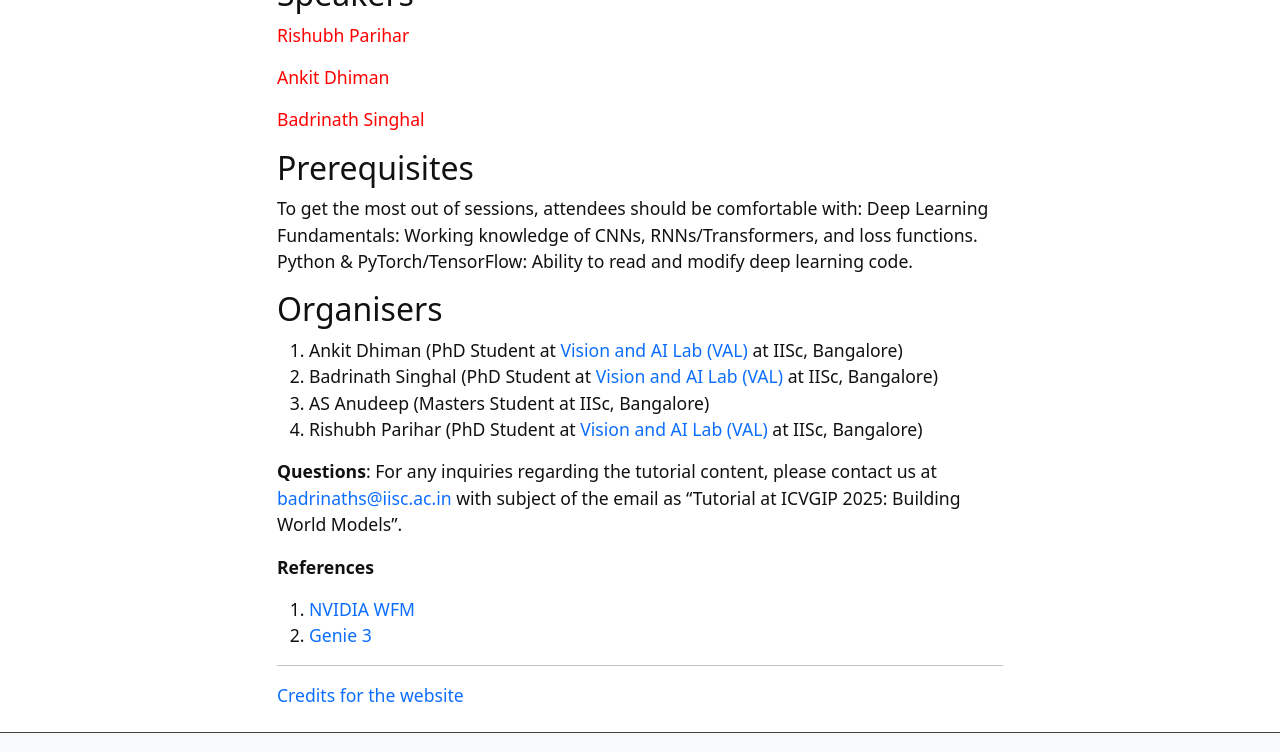
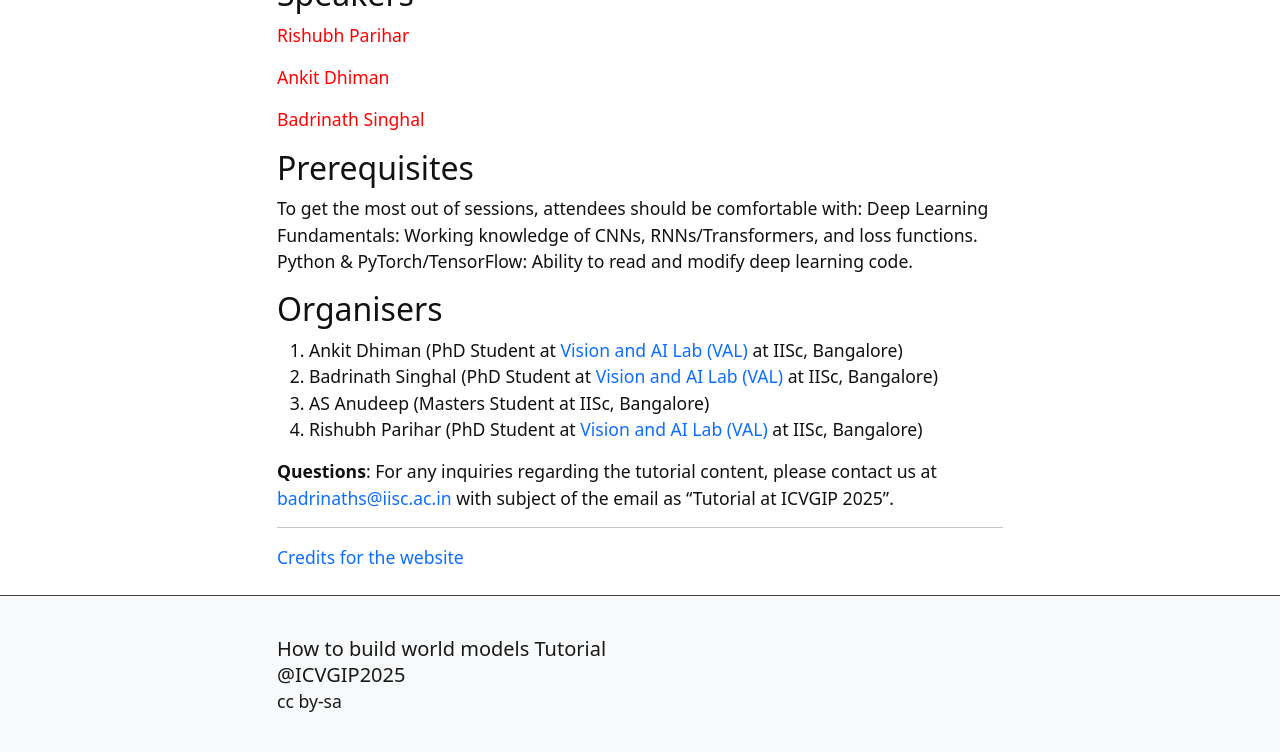
Before and after one commit to howtobuildworldmodels/howtobuildworldmodels.github.io, a Jekyll site: the page built from index.md, in a window 1280 px wide and 900 px high, scrolled down 848 px, cut to the strip 0-752 px from the top of the window. Built offline with Jekyll 4.4.1, drawn with Linux system fonts in a browser that asks for light colours.

Commit message:
Update index.md

```diff
--- a/index.md
+++ b/index.md
@@ -38,11 +38,7 @@ Python & PyTorch/TensorFlow: Ability to read and modify deep learning code.
 4. Rishubh Parihar (PhD Student at [Vision and AI Lab (VAL)](https://val.cds.iisc.ac.in/index.html) at IISc, Bangalore)
 
 
-**Questions**: For any inquiries regarding the tutorial content, please contact us at [badrinaths@iisc.ac.in](badrinaths@iisc.ac.in) with subject of the email as "Tutorial at ICVGIP 2025: Building World Models".
-
-**References**
-1. [NVIDIA WFM](https://www.nvidia.com/en-in/glossary/world-models/)
-2. [Genie 3](https://deepmind.google/discover/blog/genie-3-a-new-frontier-for-world-models/)
+**Questions**: For any inquiries regarding the tutorial content, please contact us at [badrinaths@iisc.ac.in](badrinaths@iisc.ac.in) with subject of the email as "Tutorial at ICVGIP 2025".
 
 ------
 
```
